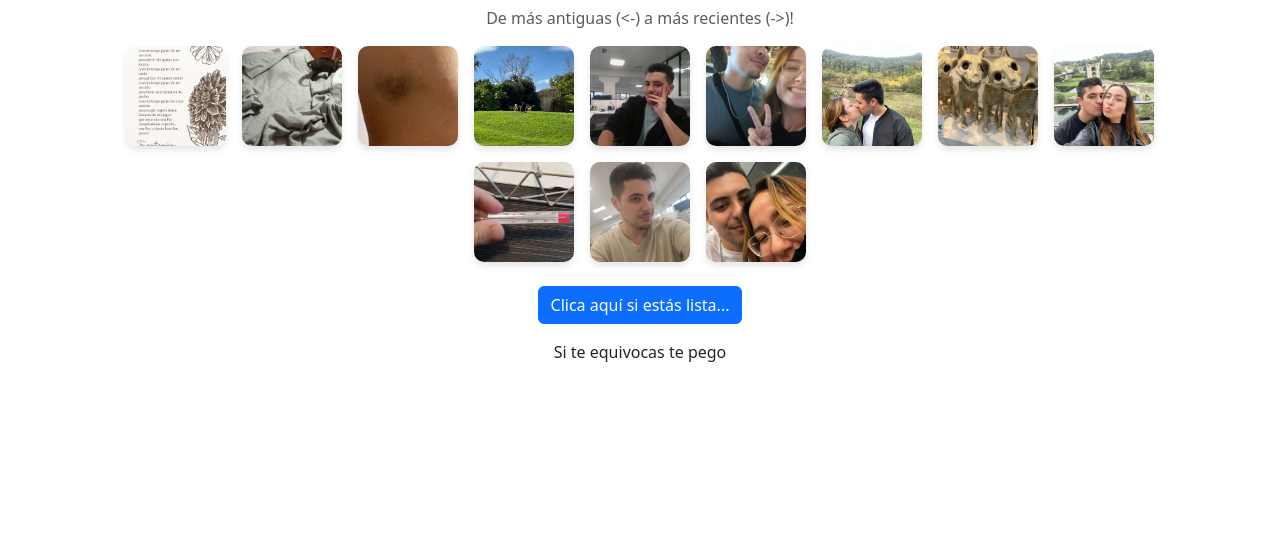
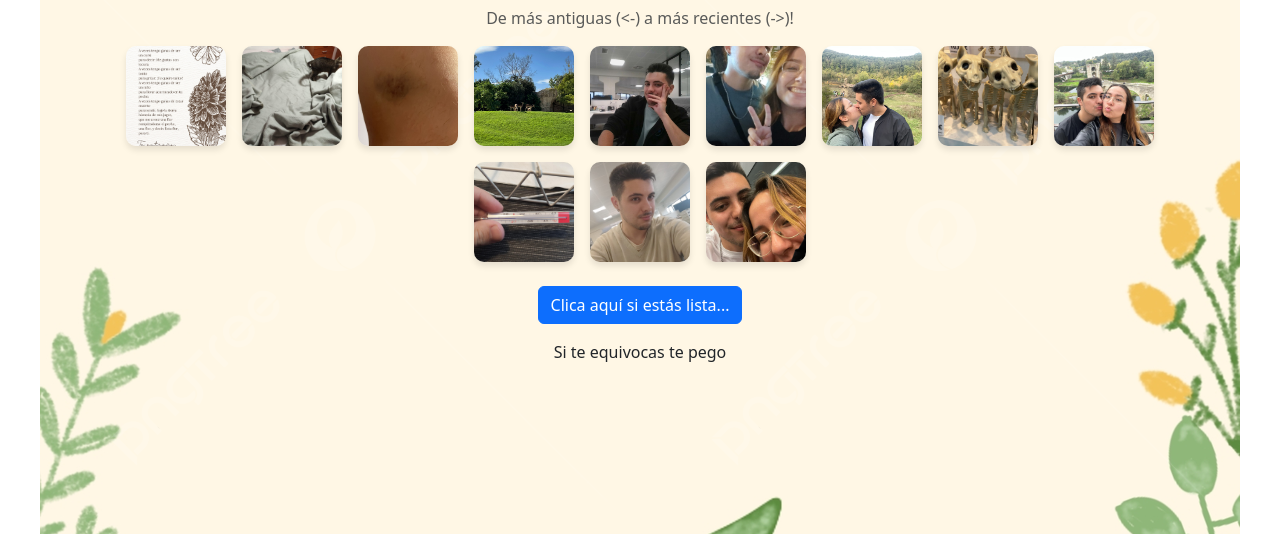
Before and after one commit to ericbmarco/Regalo, a plain HTML site: page index.html in a window 1280 px wide. Shown: the part 266-800 px from the top of the page. Drawn offline with nearby package versions, Linux system fonts and the light colour scheme; files whose address does not match are found by name.

Commit message:
Update style.css

```diff
--- a/style.css
+++ b/style.css
@@ -1,5 +1,5 @@
 body {
-    background-image: url('img/flow2.jpg'); /* Cambia la ruta a tu imagen */
+    background-image: url('flow2.jpg'); /* Cambia la ruta a tu imagen */
     background-size: auto; /* Asegura que la imagen cubra toda la pantalla */
     background-repeat: no-repeat; /* Evita que la imagen se repita */
     background-position: center; /* Centra la imagen */
```
